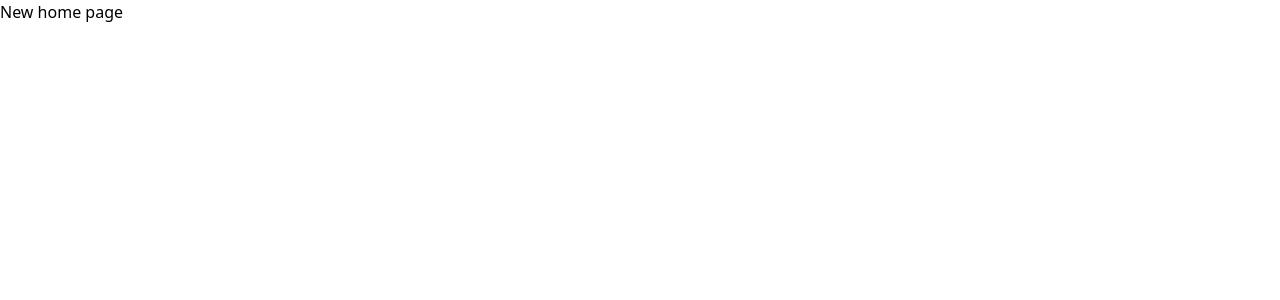
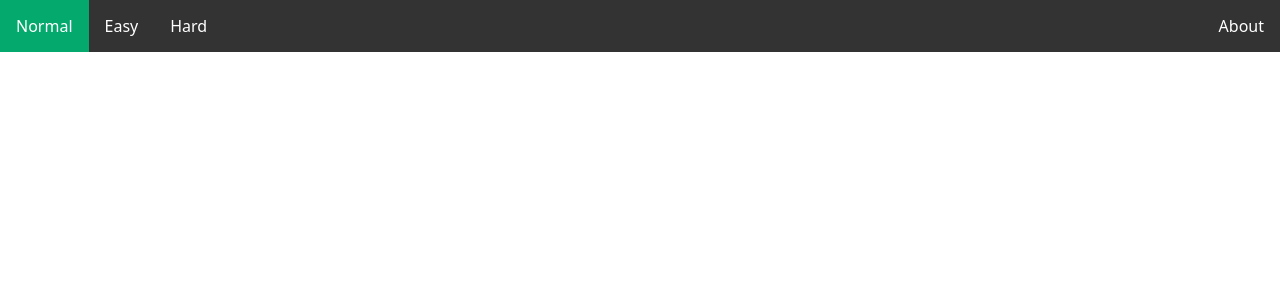
Before and after one commit to IAMIbrahimmemon/Wordier, a Next.js app: page / in a window 1280 px wide. Shown: the top 300 px of the page. Built offline with nearby package versions, Linux system fonts and the light colour scheme.

Commit message:
Adds NavBar

```diff
--- /dev/null
+++ b/components/NavBar/index.tsx
@@ -0,0 +1,63 @@
+import classnames from "classnames";
+
+type TNavBarProps = {
+  active: string;
+};
+
+function NavBar(props: TNavBarProps) {
+  return (
+    <ul className="list-none m-0 p-0 overflow-hidden bg-[#333] text-white">
+      {/* <!-- <li><a href="home.html">🏠 Home</a></li> --> */}
+      <li className="float-left inline">
+        <a
+          className={classnames(
+            "block p-2 text-center py-[14px] px-4",
+            props.active === "Normal" && "bg-[#04AA6D]",
+            props.active !== "Normal" && "hover:bg-[#111]"
+          )}
+          href="/"
+        >
+          Normal
+        </a>
+      </li>
+      <li className="float-left inline">
+        <a
+          className={classnames(
+            "block p-2 text-center py-[14px] px-4",
+            props.active === "Easy" && "bg-[#04AA6D]",
+            props.active !== "Easy" && "hover:bg-[#111]"
+          )}
+          href="/easy"
+        >
+          Easy
+        </a>
+      </li>
+      <li className="float-left inline">
+        <a
+          className={classnames(
+            "block p-2 text-center py-[14px] px-4",
+            props.active === "Hard" && "bg-[#04AA6D]",
+            props.active !== "Hard" && "hover:bg-[#111]"
+          )}
+          href="/hard"
+        >
+          Hard
+        </a>
+      </li>
+      <li className="float-right inline">
+        <a
+          className={classnames(
+            "block p-2 text-center py-[14px] px-4",
+            props.active === "About" && "bg-[#04AA6D]",
+            props.active !== "About" && "hover:bg-[#111]"
+          )}
+          href="/about"
+        >
+          About
+        </a>
+      </li>
+    </ul>
+  );
+}
+
+export default NavBar;
--- a/package.json
+++ b/package.json
@@ -9,6 +9,7 @@
     "lint": "next lint"
   },
   "dependencies": {
+    "classnames": "^2.3.1",
     "next": "12.2.5",
     "react": "18.2.0",
     "react-dom": "18.2.0"
--- /dev/null
+++ b/pages/about.tsx
@@ -0,0 +1,7 @@
+import NavBar from "../components/NavBar";
+
+function AboutPage() {
+  return <NavBar active="About" />;
+}
+
+export default AboutPage;
--- /dev/null
+++ b/pages/easy.tsx
@@ -0,0 +1,6 @@
+import NavBar from "../components/NavBar";
+
+function EasyPage() {
+  return <NavBar active="Easy" />;
+}
+export default EasyPage;
--- /dev/null
+++ b/pages/hard.tsx
@@ -0,0 +1,6 @@
+import NavBar from "../components/NavBar";
+
+function HardPage() {
+  return <NavBar active="Hard" />;
+}
+export default HardPage;
--- a/pages/index.tsx
+++ b/pages/index.tsx
@@ -1,4 +1,6 @@
+import NavBar from "../components/NavBar";
+
 function HomePage() {
-  return <div>New home page</div>;
+  return <NavBar active="Normal" />;
 }
 export default HomePage;
```
Also changed, not shown: 1 other file (tests, documents, lock files or other folders).
